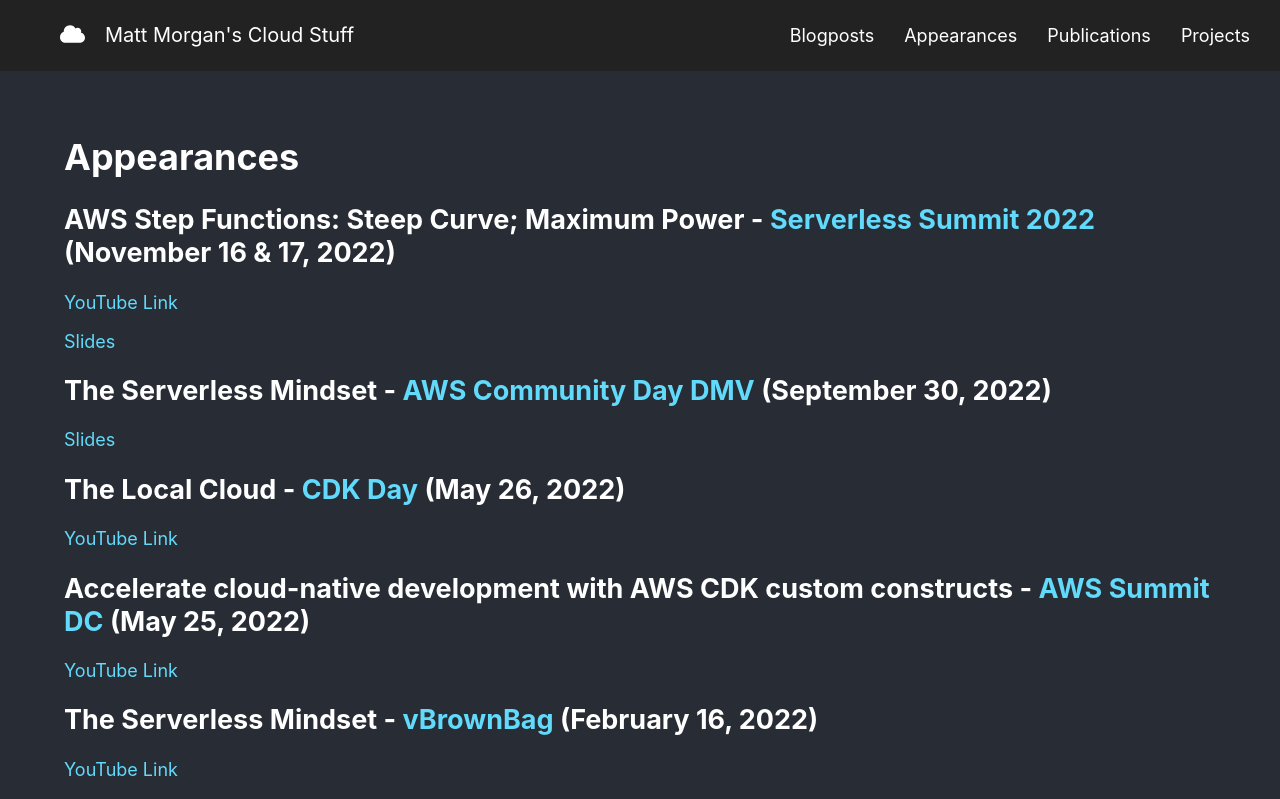
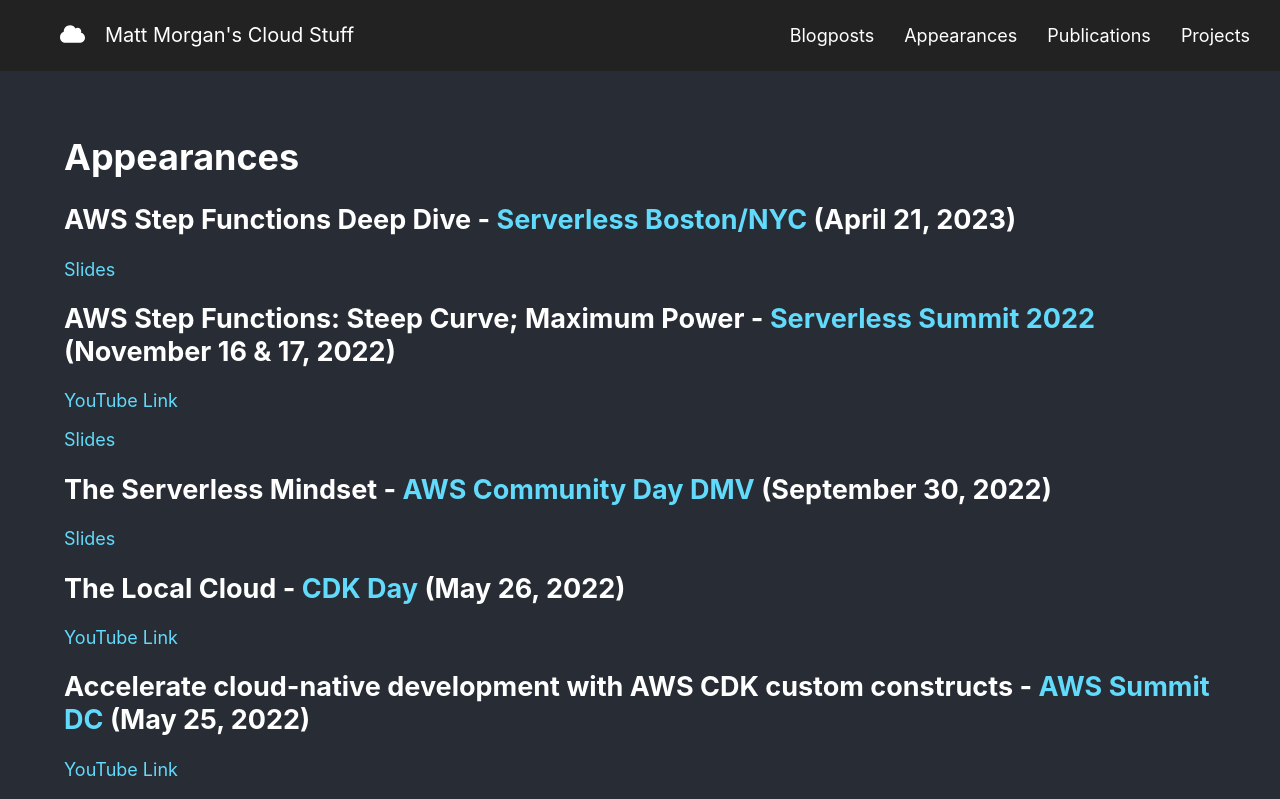
Before and after one commit to elthrasher/mattmorgan.cloud, a React (Vite) app: page /appearances in a window 1280 px wide. Shown: the top 799 px of the page. Built offline with nearby package versions, Linux system fonts and the light colour scheme.

Commit message:
add event

```diff
--- a/src/components/appearances.tsx
+++ b/src/components/appearances.tsx
@@ -1,9 +1,20 @@
 import React from 'react';
 import ss22 from '../assets/Serverless Summit 22 - Sfn Steep Curve Max Power - Matt Morgan.pdf';
+import sfn23 from '../assets/Step Functions Deep Dive.pdf';
 
 const Appearances = () => (
   <div className="content">
     <h1>Appearances</h1>
+    <article>
+      <h2>
+        AWS Step Functions Deep Dive -{' '}
+        <a href="https://sga.com/events">Serverless Boston/NYC</a> (April 21,
+        2023)
+      </h2>
+      <p>
+        <a href={sfn23}>Slides</a>
+      </p>
+    </article>
     <article>
       <h2>
         AWS Step Functions: Steep Curve; Maximum Power -{' '}
```
Also changed, not shown: 1 other file (tests, documents, lock files or other folders).
